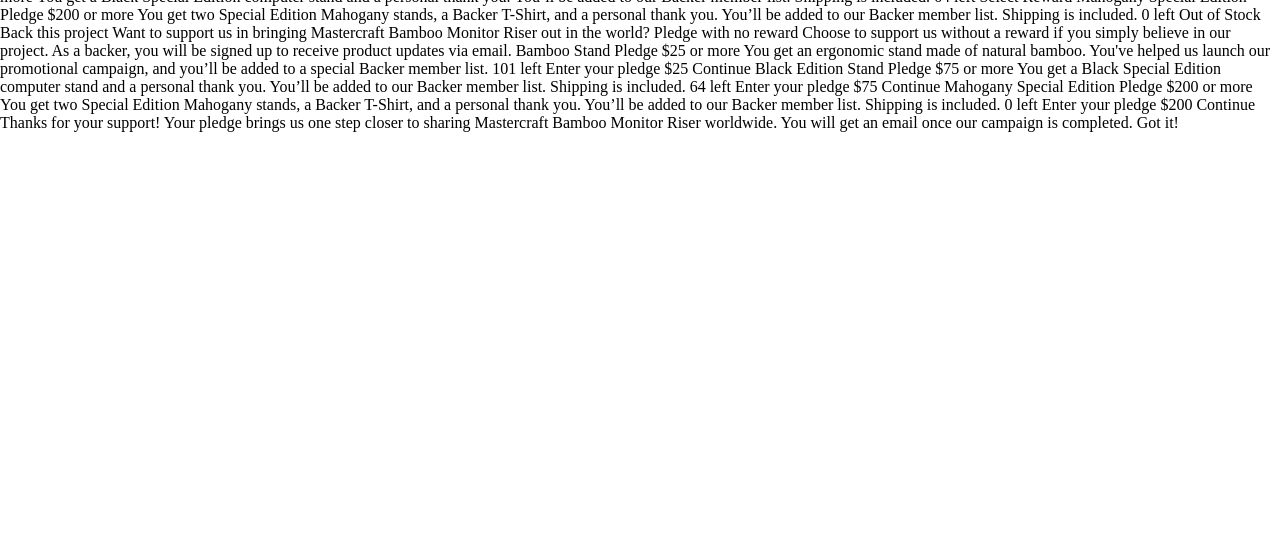
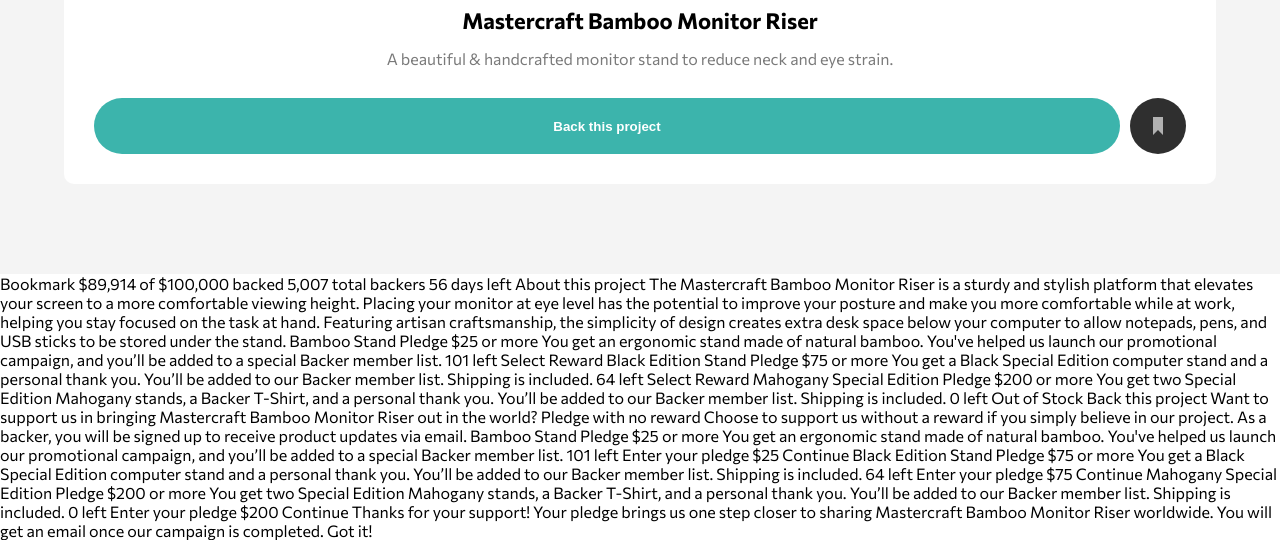
Before and after one commit to nivamoli/crowdfunding, a plain HTML site: page index.html in a window 1280 px wide. Shown: the part 602-1142 px from the top of the page. Before the commit the page ends 800 px from the top, so only its background shows below. Drawn offline with Linux system fonts and the light colour scheme.

Commit message:
card 1 main terminada

```diff
--- a/index.html
+++ b/index.html
@@ -8,7 +8,7 @@
   <link rel="preconnect" href="https://fonts.googleapis.com">
   <link rel="preconnect" href="https://fonts.gstatic.com" crossorigin>
   <link href="https://fonts.googleapis.com/css2?family=Commissioner:wght@400;500;700&display=swap" rel="stylesheet">
-  <link rel="stylesheet" href="main.css">
+  <link rel="stylesheet" href="/main.css">
   <title>Frontend Mentor | Crowdfunding product page</title>
 
   <!-- Feel free to remove these styles or customise in your own stylesheet 👍 -->
@@ -26,14 +26,26 @@
       <img src="/images/icon-hamburger.svg" alt="icon_hamburguer">
     </div>
   </header>
-  About
-  Discover
-  Get Started
 
-  Mastercraft Bamboo Monitor Riser
-  A beautiful & handcrafted monitor stand to reduce neck and eye strain.
 
-  Back this project
+
+
+
+
+
+  <main class="main">
+    <div class="main_card">
+      <img src="/images/logo-mastercraft.svg" alt="" class="main_card--image">
+      <h1 class="main_card--title">Mastercraft Bamboo Monitor Riser</h1>
+      <p class="main_card--pgraph">A beautiful & handcrafted monitor stand to reduce neck and eye strain.
+      </p>
+      <div class="main-call-to-actions">
+        <button class="main-call-to-actions__button"> Back this project</button>
+        <img src="/images/icon-bookmark.svg" alt="" class="main-call-to-action__img">
+      </div>
+    </div>
+  </main>
+
   Bookmark
 
   $89,914 of $100,000 backed
--- a/main.css
+++ b/main.css
@@ -4,7 +4,7 @@
   --color-secundario: hsl(176, 72%, 28%);
   --black: #000;
   --white: #FFF;
-  --gris-oscuro: hsl(0, 0%, 48%)
+  --gris-oscuro: hsl(0, 0%, 48%);
 
 
   /*-- font size --*/
@@ -13,6 +13,10 @@
   --ligth: 500;
   --light-plus: 600;
   --bold: 700;
+}
+
+body {
+  font-family: var(--font-family);
 }
 
 html.html {
@@ -37,3 +41,56 @@ html.html {
   justify-content: space-between;
   padding: 20px 30px
 }
+
+
+/* main */
+
+.main {
+  background-color: #f4f4f4;
+  padding: 60px 0px;
+}
+
+.main_card {
+  width: 90%;
+  background-color: white;
+  margin: 0 auto;
+  padding: 30px;
+  border-radius: 10px;
+  text-align: center;
+  margin-bottom: 30px;
+  height: 100%;
+}
+
+.main_card--image {
+  margin-top: -150px;
+  margin-bottom: 20px;
+  text-align: center;
+}
+
+.main_card--title {
+  text-align: center;
+  font-size: calc(var(--font-size) + 6px);
+  margin-bottom: 15px;
+}
+
+.main_card--pgraph {
+  margin-bottom: 30px;
+  color: var(--gris-oscuro);
+  padding: 0 10px;
+}
+
+.main-call-to-actions {
+  display: flex;
+  flex-direction: row;
+  justify-content: space-around;
+}
+
+.main-call-to-actions__button {
+  width: 100%;
+  margin-right: 10px;
+  border-radius: 50px;
+  border: none;
+  background-color: var(--color-principal);
+  color: white;
+  font-weight: bold;
+}
```
